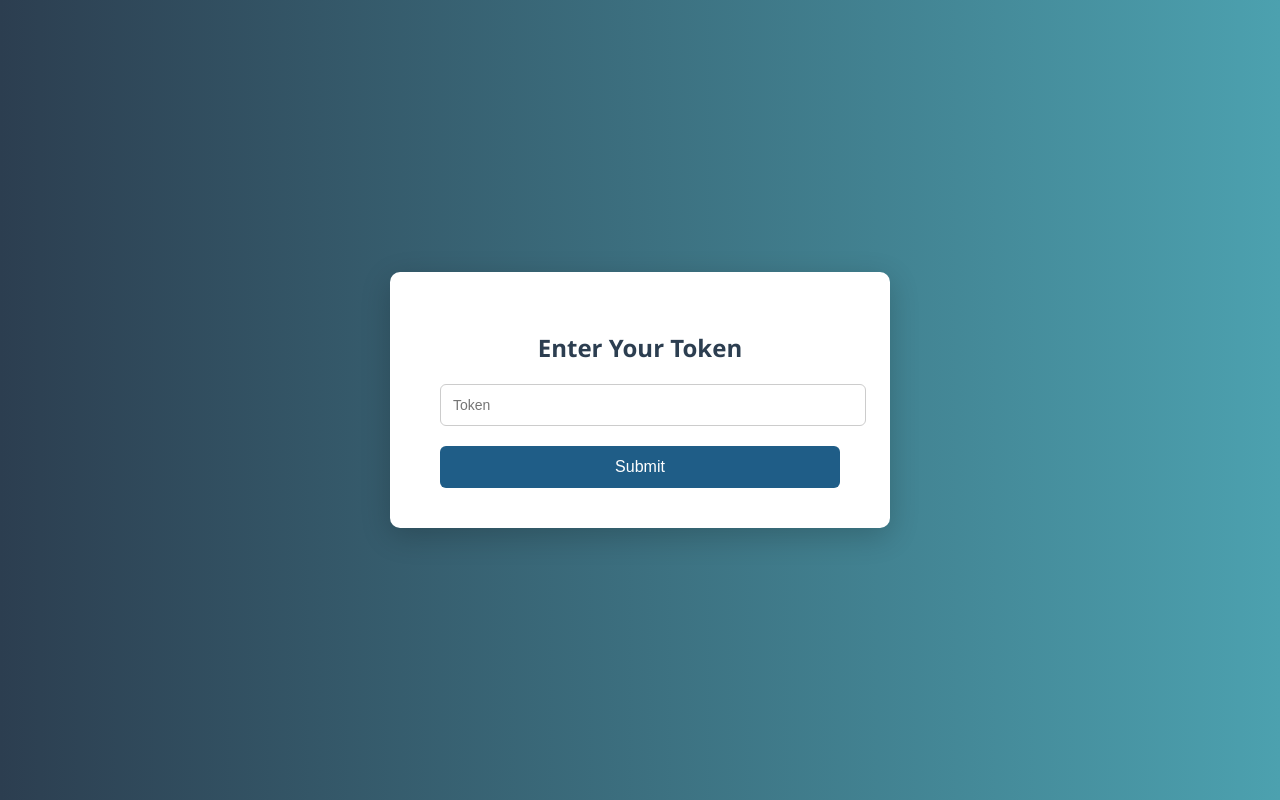
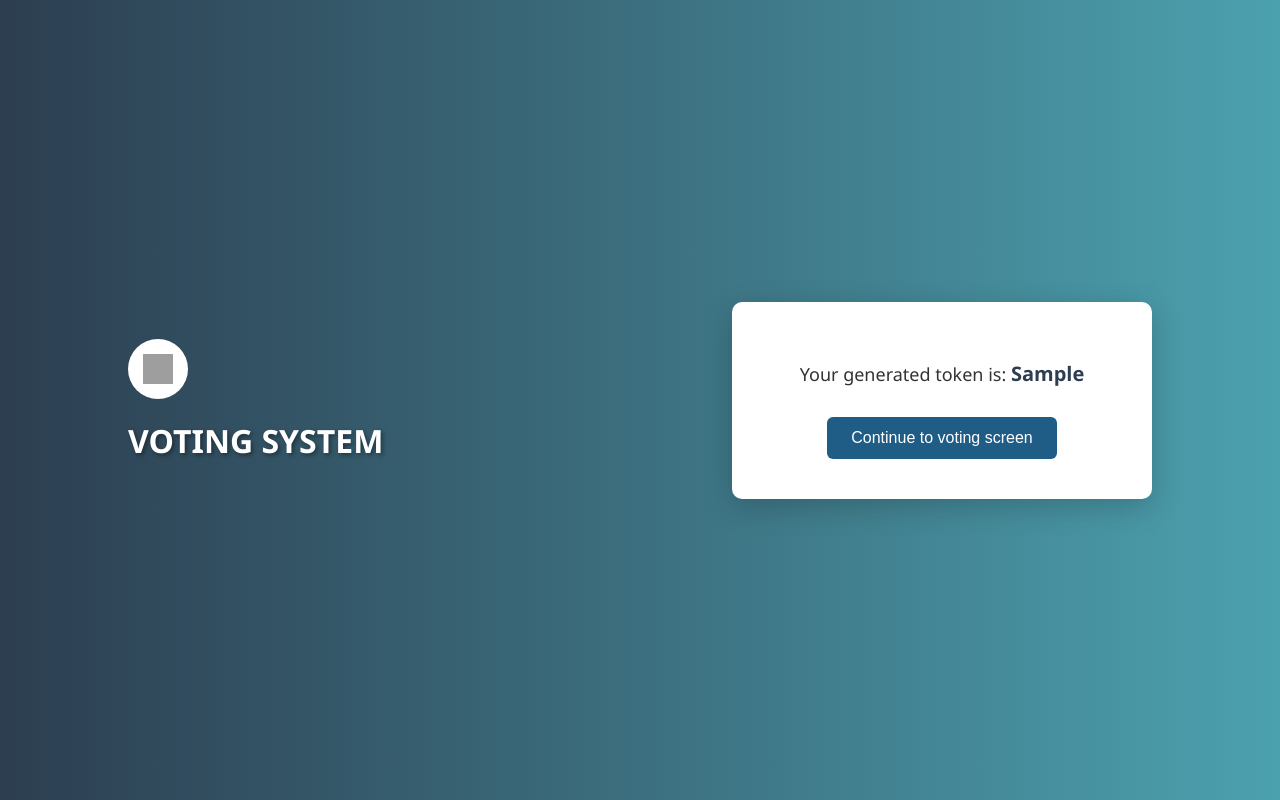
Before and after one commit to Noam-Barzilay/Voting-System, a Flask app: template templates/token_screen.html in a window 1280 px wide. Run offline with Flask 3, Linux system fonts and the light colour scheme; the template is opened without the code that fills it: most values are stand-ins (such as "Sample title", 1, 10 or a date in 2020); grey boxes are pictures that could not be loaded.

Commit message:
Update token_screen.html

```diff
--- a/templates/token_screen.html
+++ b/templates/token_screen.html
@@ -2,47 +2,76 @@
 <html lang="en">
 <head>
   <meta charset="UTF-8">
-  <title>Enter Token</title>
+  <title>Session Token</title>
+  <link rel="stylesheet" href="https://cdnjs.cloudflare.com/ajax/libs/font-awesome/6.4.0/css/all.min.css">
   <style>
+    * {
+      box-sizing: border-box;
+    }
+
     body {
       margin: 0;
+      font-family: 'Segoe UI', Tahoma, Geneva, Verdana, sans-serif;
+      background: linear-gradient(to right, #2c3e50, #4ca1af);
       height: 100vh;
-      background: linear-gradient(to right, #2c3e50, #4ca1af);
+      display: flex;
+      justify-content: space-between;
+      align-items: center;
+      padding: 0 10%;
+      color: white;
+    }
+
+    .left-panel {
+      display: flex;
+      flex-direction: column;
+      align-items: flex-start;
+    }
+
+    .left-panel .icon {
+      background-color: white;
+      border-radius: 50%;
+      width: 60px;
+      height: 60px;
       display: flex;
       justify-content: center;
       align-items: center;
-      font-family: 'Segoe UI', Tahoma, Geneva, Verdana, sans-serif;
-      color: white;
+      margin-bottom: 20px;
     }
 
-    .box {
-      background: white;
-      padding: 40px 50px;
-      border-radius: 10px;
-      box-shadow: 0px 8px 30px rgba(0, 0, 0, 0.2);
-      color: #2c3e50;
-      text-align: center;
-      width: 400px;
+    .left-panel .icon img {
+      width: 30px;
+      height: 30px;
     }
 
-    .box h2 {
-      margin-bottom: 20px;
+    .left-panel h1 {
+      margin: 0;
+      font-size: 32px;
+      font-weight: bold;
+      text-shadow: 2px 2px 4px rgba(0, 0, 0, 0.4);
+    }
+
+    .token-box {
+      background: white;
+      color: #333;
+      padding: 40px;
+      border-radius: 10px;
+      width: 420px;
+      box-shadow: 0px 8px 30px rgba(0, 0, 0, 0.2);
+      text-align: center;
+    }
+
+    .token-box p {
+      font-size: 18px;
+      margin-bottom: 30px;
+    }
+
+    .token-box strong {
+      font-size: 20px;
       color: #2c3e50;
     }
 
-    input[type="text"] {
-      width: 100%;
-      padding: 12px;
-      border: 1px solid #ccc;
-      border-radius: 6px;
-      margin-bottom: 20px;
-      font-size: 14px;
-      color: #333;
-    }
-
     .button {
-      width: 100%;
-      padding: 12px;
+      padding: 12px 24px;
       background-color: #1f5d87;
       color: white;
       border: none;
@@ -53,16 +82,37 @@
     }
 
     .button:hover {
-      background-color: #14405e;
+      background-color: #144768;
+    }
+
+    @media (max-width: 768px) {
+      body {
+        flex-direction: column;
+        justify-content: center;
+        padding: 20px;
+      }
+
+      .left-panel {
+        align-items: center;
+        margin-bottom: 30px;
+      }
     }
   </style>
 </head>
+
 <body>
-  <div class="box">
-    <h2>Enter Your Token</h2>
-    <form method="POST">
-      <input type="text" name="token" placeholder="Token" required>
-      <button type="submit" class="button">Submit</button>
+  <div class="left-panel">
+    <div class="icon">
+      <img src="https://cdn-icons-png.flaticon.com/512/3064/3064197.png" alt="lock icon">
+    </div>
+    <h1>VOTING SYSTEM</h1>
+  </div>
+
+  <div class="token-box">
+    <p>Your generated token is: <strong>{{ generated_token }}</strong></p>
+
+    <form action="/get_token/{{ user_id }}" method="post">
+      <button class="button" type="submit">Continue to voting screen</button>
     </form>
   </div>
 </body>
```
